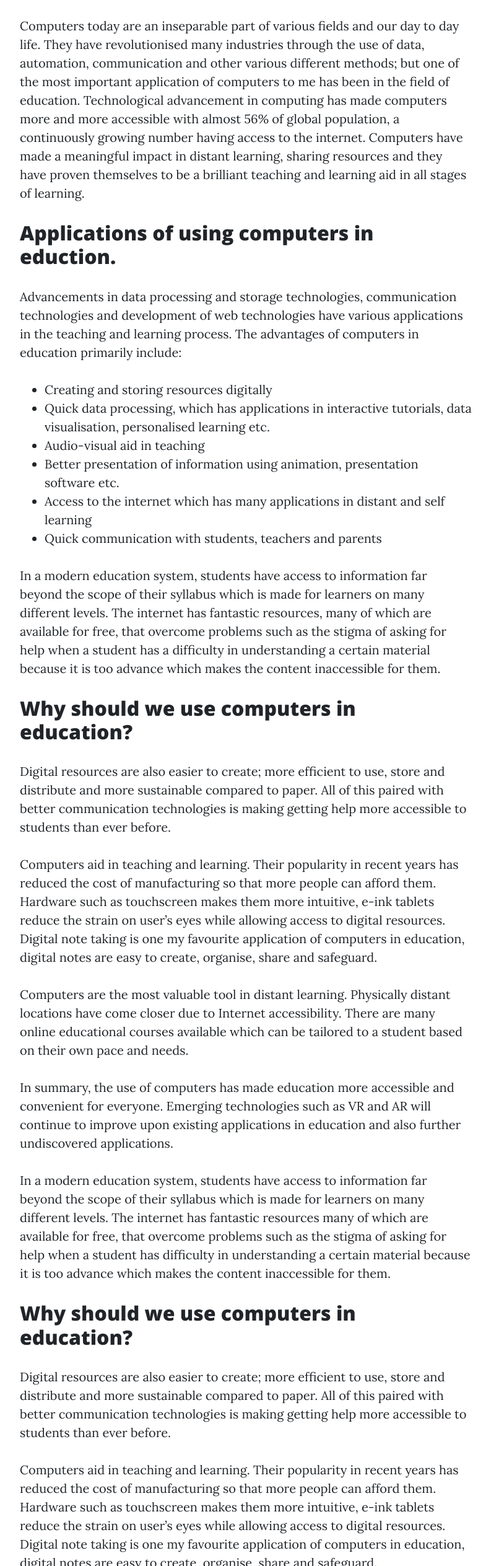
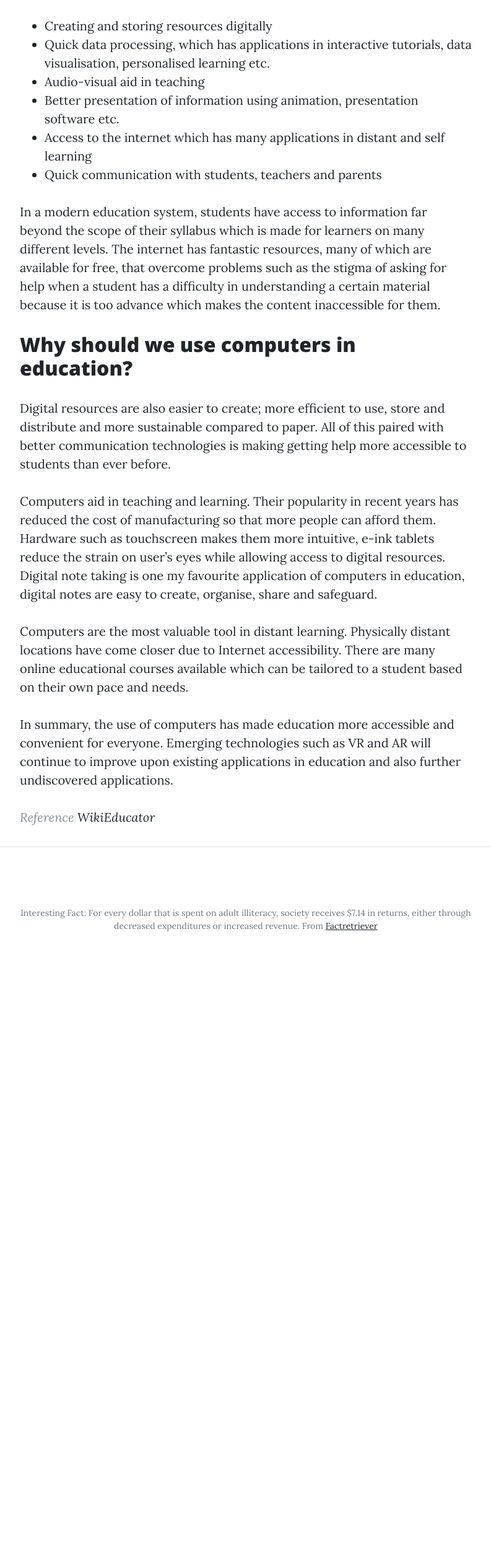
Before and after one commit to KGene1901/KGene1901.github.io, a plain HTML site: page post4.html in a window 1280 px wide. Shown: the part 1267-3794 px from the top of the page at 62% size, without its empty margins (243-1036 px from the left). After the commit the page ends 2837 px from the top, so only its background shows below. Drawn offline with nearby package versions, Linux system fonts and the light colour scheme.

Commit message:
Fixed a duplication issue

```diff
--- a/post4.html
+++ b/post4.html
@@ -2,7 +2,6 @@
 <html lang="en">
 
 <head>
-
   <meta charset="utf-8">
   <meta name="viewport" content="width=device-width, initial-scale=1, shrink-to-fit=no">
   <meta name="description" content="">
@@ -20,11 +19,9 @@
 
   <!-- Custom styles for this template -->
   <link href="css/clean-blog.min.css" rel="stylesheet">
-
 </head>
 
 <body>
-
   <!-- Navigation -->
   <nav class="navbar navbar-expand-lg navbar-light fixed-top" id="mainNav">
     <div class="container">
@@ -55,15 +52,9 @@
     <div class="container">
       <div class="row">
         <div class="col-lg-8 col-md-10 mx-auto">
-
           <p>Computers today are an inseparable part of various fields and our day to day life. They have revolutionised many industries through the use of data, automation, communication and other various different methods; but one of the most important application of computers to me has been in the field of education. Technological advancement in computing has made computers more and more accessible, with almost 56% of the global population, a continuously growing number having access to the internet. Computers have made a meaningful impact in distant learning, sharing resources and they have proven themselves to be a brilliant teaching and learning aid in all stages of education.</p>
           <h2>Applications of using computers in eduction.</h2>
           <p>Advancements in data processing and storage technologies, communication technologies and development of web technologies have various applications in the teaching and learning process. The advantages of computers in education primarily include:</p>
-
-          <p>Computers today are an inseparable part of various fields and our day to day life. They have revolutionised many industries through the use of data, automation, communication and other various different methods; but one of the most important application of computers to me has been in the field of education. Technological advancement in computing has made computers more and more accessible with almost 56% of global population, a continuously growing number having access to the internet. Computers have made a meaningful impact in distant learning, sharing resources and they have proven themselves to be a brilliant teaching and learning aid in all stages of learning.</p>
-          <h2>Applications of using computers in eduction.</h2>
-          <p>Advancements in data processing and storage technologies, communication technologies and development of web technologies have various applications in the teaching and learning process. The advantages of computers in education primarily include:</p>
-
           <ul>
             <li>Creating and storing resources digitally</li>
             <li>Quick data processing, which has applications in interactive tutorials, data visualisation, personalised learning etc. </li>
@@ -72,21 +63,12 @@
             <li>Access to the internet which has many applications in distant and self learning</li>
             <li>Quick communication with students, teachers and parents</li>
           </ul>
-
           <p>In a modern education system, students have access to information far beyond the scope of their syllabus which is made for learners on many different levels. The internet has fantastic resources, many of which are available for free, that overcome problems such as the stigma of asking for help when a student has a difficulty in understanding a certain material because it is too advance which makes the content inaccessible for them.</p>
           <h2>Why should we use computers in education?</h2>
           <p>Digital resources are also easier to create; more efficient to use, store and distribute and more sustainable compared to paper. All of this paired with better communication technologies is making getting help more accessible to students than ever before.</p>
           <p>Computers aid in teaching and learning. Their popularity in recent years has reduced the cost of manufacturing so that more people can afford them. Hardware such as touchscreen makes them more intuitive, e-ink tablets reduce the strain on user’s eyes while allowing access to digital resources. Digital note taking is one my favourite application of computers in education, digital notes are easy to create, organise, share and safeguard.</p>
           <p>Computers are the most valuable tool in distant learning. Physically distant locations have come closer due to Internet accessibility. There are many online educational courses available which can be tailored to a student based on their own pace and needs.</p>
           <p>In summary, the use of computers has made education more accessible and convenient for everyone. Emerging technologies such as VR and AR will continue to improve upon existing applications in education and also further undiscovered applications.</p>
-
-          <p>In a modern education system, students have access to information far beyond the scope of their syllabus which is made for learners on many different levels. The internet has fantastic resources many of which are available for free, that overcome problems such as the stigma of asking for help when a student has difficulty in understanding a certain material because it is too advance which makes the content inaccessible for them.</p>
-          <h2>Why should we use computers in education?</h2>
-          <p>Digital resources are also easier to create; more efficient to use, store and distribute and more sustainable compared to paper. All of this paired with better communication technologies is making getting help more accessible to students than ever before.</p>
-          <p>Computers aid in teaching and learning. Their popularity in recent years has reduced the cost of manufacturing so that more people can afford them. Hardware such as touchscreen makes them more intuitive, e-ink tablets reduce the strain on user’s eyes while allowing access to digital resources. Digital note taking is one my favourite application of computers in education, digital notes are easy to create, organise, share and safeguard.</p>
-          <p>Computers are one of the most valuable tool in distant learning. Physically distant locations have come closer due to Internet accessibility. There are many online educational courses available can be tailored to a student based on their own pace and needs.</p>
-          <p>In summery, the use of computers has made education more accessible and convenient for everyone. Emerging technologies such as VR and AR will continue to improve upon existing application in education and might even have new applications.</p>
-
           <blockquote class="blockquote">Reference <a href="https://wikieducator.org/%5CRole_of_Computer_in_Education%5C">WikiEducator</a></blockquote>
         </div>
       </div>
```
